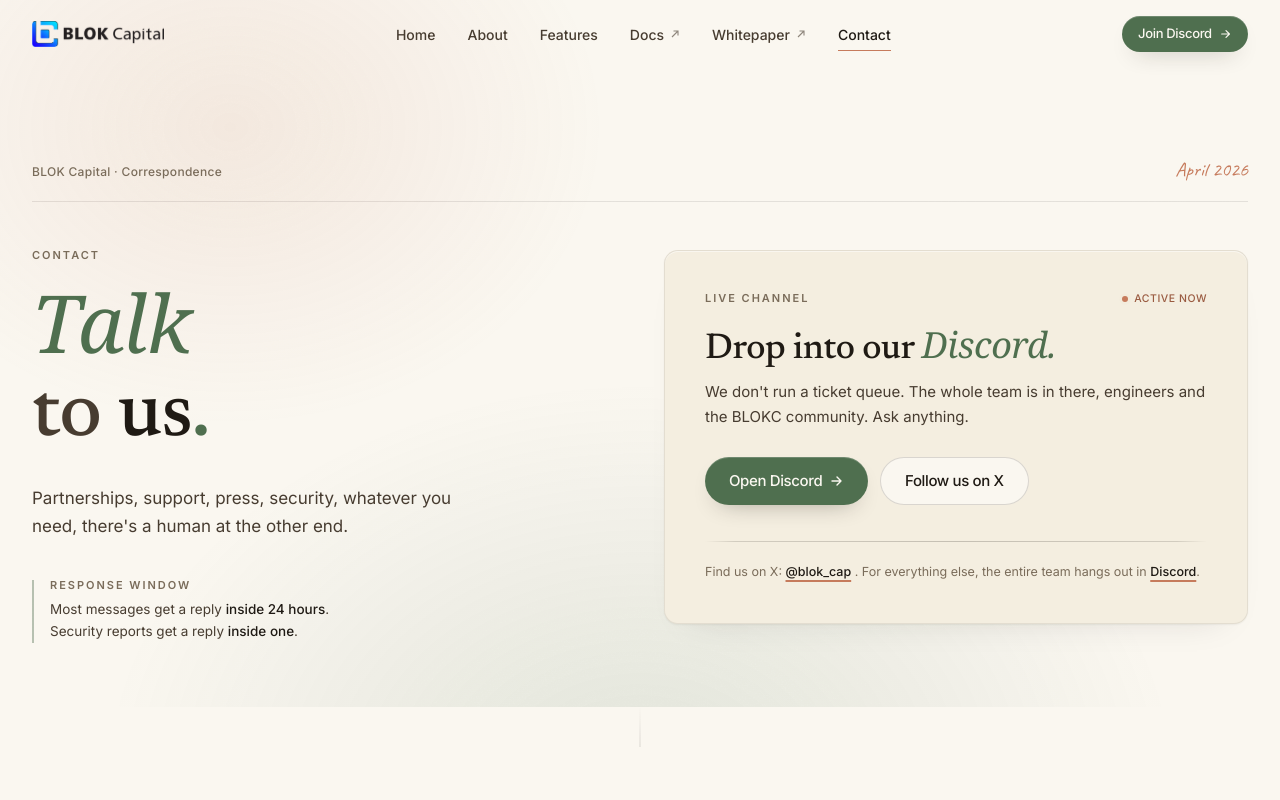
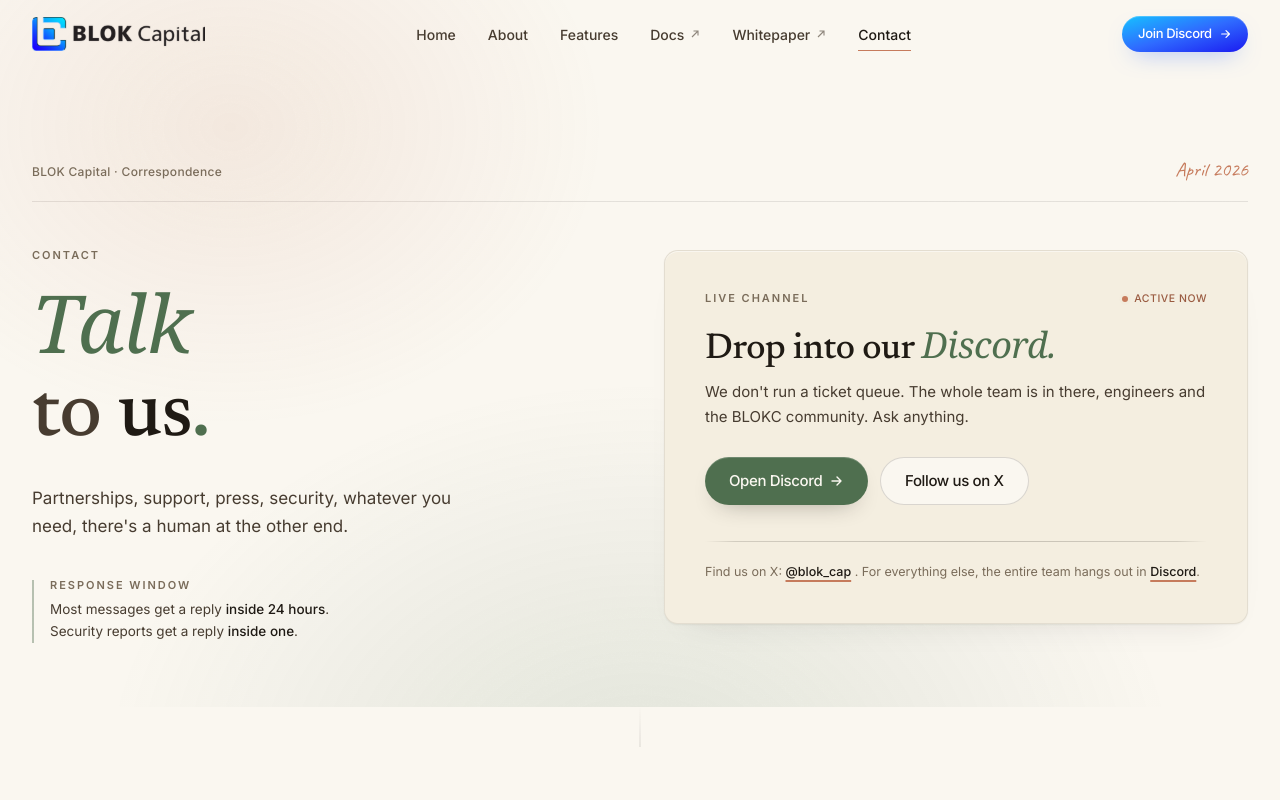
Before and after one commit to BLOKCapital/website-interface, a Next.js app: page /contact in a window 1280 px wide. Shown: the top 800 px of the page. Built offline with nearby package versions, Linux system fonts and the light colour scheme.

Commit message:
Style nav: brand-blue Discord button + larger logo

```diff
--- a/src/components/nav/Nav.tsx
+++ b/src/components/nav/Nav.tsx
@@ -109,7 +109,7 @@
 
         <div className="hidden items-center gap-3 md:flex">
           <Button
-            variant="primary"
+            variant="discord"
             size="sm"
             href="https://discord.com/invite/blokc"
           >
@@ -223,7 +223,7 @@
           })}
           <li className="mt-5">
             <Button
-              variant="primary"
+              variant="discord"
               size="md"
               href="https://discord.com/invite/blokc"
               className="w-full"
--- a/src/components/ui/Button.tsx
+++ b/src/components/ui/Button.tsx
@@ -2,7 +2,7 @@
 import Link from "next/link";
 import { cn } from "@/lib/utils";
 
-type Variant = "primary" | "outline" | "ghost" | "secondary";
+type Variant = "primary" | "outline" | "ghost" | "secondary" | "discord";
 type Size = "sm" | "md" | "lg";
 
 const base =
@@ -19,6 +19,9 @@
   outline:
     "border border-ink/15 bg-paper text-ink hover:border-ink/40 hover:bg-paper-warm",
   ghost: "text-ink-muted hover:text-ink",
+  // Brand-blue gradient lifted from the BLOK mark (cyan → indigo).
+  discord:
+    "bg-gradient-to-br from-[#16c2ff] via-[#2f6bff] to-[#1b1af0] text-white shadow-[0_1px_0_rgba(255,255,255,0.22)_inset,0_10px_24px_-12px_rgba(37,99,255,0.55)] hover:brightness-110",
 };
 
 // 44pt touch target minimum: `sm` keeps a compact visual but an invisible
--- a/src/components/ui/Logo.tsx
+++ b/src/components/ui/Logo.tsx
@@ -15,7 +15,7 @@
         height={75}
         priority
         unoptimized
-        className="h-[26px] w-auto select-none"
+        className="h-[34px] w-auto select-none"
         draggable={false}
       />
     </span>
```
